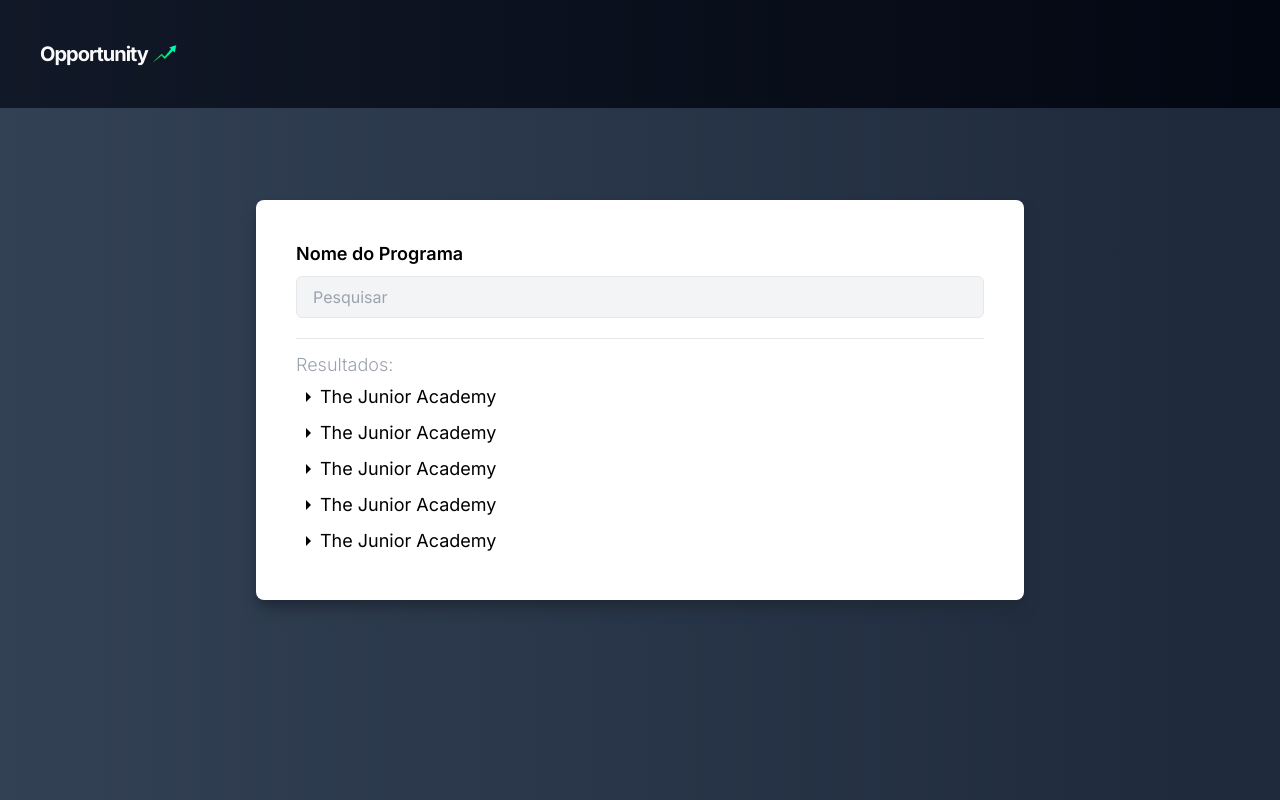
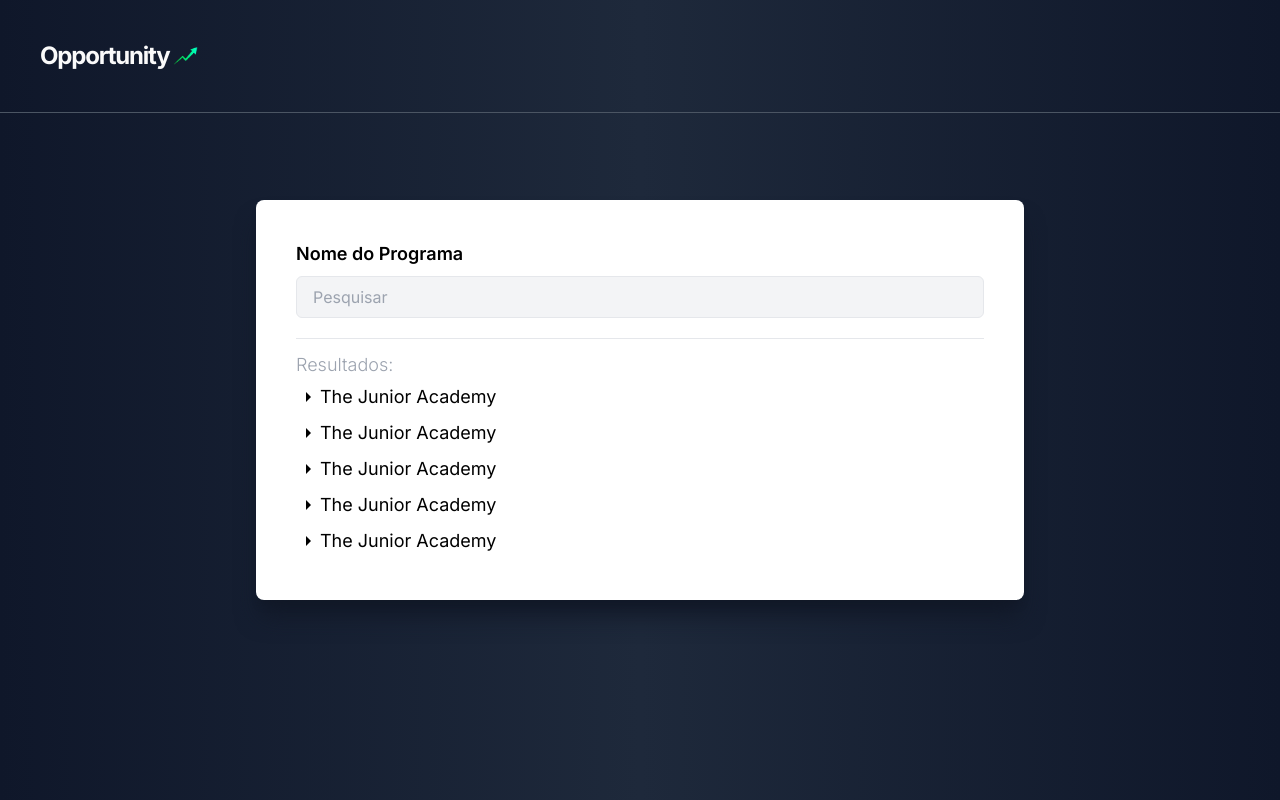
Before and after one commit to 0thigs/Opportunity, a Next.js app: page /main in a window 1280 px wide. Built offline with nearby package versions, Linux system fonts and the light colour scheme.

Commit message:
Update: Toggle Design Updated

```diff
--- a/src/app/components/item.jsx
+++ b/src/app/components/item.jsx
@@ -2,6 +2,8 @@
 import React, { useState } from 'react';
 import ArrowRightIcon from '@mui/icons-material/ArrowRight';
 import ArrowDropDownIcon from '@mui/icons-material/ArrowDropDown';
+import TransitEnterexitIcon from '@mui/icons-material/TransitEnterexit';
+import Link from 'next/link';
 
 export default function Item({ name, description, url}) {
 
@@ -18,16 +20,19 @@ export default function Item({ name, description, url}) {
                 </button>
             </div>
             {visible ?
-                <div className='bg-slate-400 w-2/4 min-w-max p-3 rounded-sm'>
+                <div className='bg-gradient-to-r from-slate-900 via-slate-800 to-slate-900 p-3 rounded-lg text-white'>
                     <p className='font-semibold'>
                         {name}
                     </p>
                     <p>
                         {description}
                     </p>
-                    <button>
-                        Ir para o site
-                    </button>
+                    <Link href="url">
+                        <p className='p-2 bg-green-400 rounded-lg flex justify-center items-center font-semibold text-white'>
+                            Ir para o site
+                            <TransitEnterexitIcon className="w-4"/>
+                        </p>
+                    </Link>
                 </div>
                 : null}
         </li>
--- a/src/app/main/page.jsx
+++ b/src/app/main/page.jsx
@@ -4,14 +4,14 @@ import Item from '../components/item'
 
 export default function Main() {
   return (
-    <div className="w-screen h-screen bg-slate-700 bg-gradient-to-l from-slate-800 flex flex-col justify-center items-center gap-20">
-      <header className="bg-gray-900 bg-gradient-to-l from-gray-950 w-full flex justify-start items-center p-10 absolute top-0 gap-1">
-        <h1 className="text-zinc-50 text-xl font-bold tracking-tighter">
+    <div className="w-screen h-screen bg-gradient-to-r from-slate-900 via-slate-800 to-slate-900 flex flex-col justify-center items-center gap-20">
+      <header className="from-slate-900 via-slate-800 to-slate-900 border-b-gray-600 border-b w-full flex justify-start items-center p-10 absolute top-0 gap-1">
+        <h1 className="text-zinc-50 text-2xl font-bold tracking-tighter">
           Opportunity
         </h1>
         <Image src={Logo} width={25} alt="Picture of the author" />
       </header>
-      <main className="bg-white rounded-lg p-10 w-3/5 h-3/6 min-w-[350px] shadow-lg shadow-gray-800 flex flex-col">
+      <main className="bg-white rounded-lg p-10 w-3/5 h-3/6 min-w-[350px] shadow-xl shadow-gray-900 flex flex-col">
         <div className="flex flex-col justify-center gap-2 border-b pb-5">
           <p className="text-lg font-semibold">
             Nome do Programa
@@ -23,13 +23,12 @@ export default function Main() {
             Resultados:
           </p>
           <ul className="flex flex-col gap-2">
-            <Item name="The Junior Academy" description={"Descrição"}/>
-            <Item name="The Junior Academy" description={"Descrição"}/>
-            <Item name="The Junior Academy" description={"Descrição"}/>
-            <Item name="The Junior Academy" description={"Descrição"}/>
-            <Item name="The Junior Academy" description={"Descrição"}/>
-            <Item name="The Junior Academy" description={"Descrição"}/>
-
+            <Item name="The Junior Academy" description={"The Junior Academy is a passionate community of problem solvers made up of talented students, STEM experts, and industry leaders from around the world. Junior Academy members are elite students and mentors who are dedicated to designing innovative solutions to society’s greatest challenges!"}/>
+            <Item name="The Junior Academy" description={"The Junior Academy is a passionate community of problem solvers made up of talented students, STEM experts, and industry leaders from around the world. Junior Academy members are elite students and mentors who are dedicated to designing innovative solutions to society’s greatest challenges!"}/>
+            <Item name="The Junior Academy" description={"The Junior Academy is a passionate community of problem solvers made up of talented students, STEM experts, and industry leaders from around the world. Junior Academy members are elite students and mentors who are dedicated to designing innovative solutions to society’s greatest challenges!"}/>
+            <Item name="The Junior Academy" description={"The Junior Academy is a passionate community of problem solvers made up of talented students, STEM experts, and industry leaders from around the world. Junior Academy members are elite students and mentors who are dedicated to designing innovative solutions to society’s greatest challenges!"}/>
+            <Item name="The Junior Academy" description={"The Junior Academy is a passionate community of problem solvers made up of talented students, STEM experts, and industry leaders from around the world. Junior Academy members are elite students and mentors who are dedicated to designing innovative solutions to society’s greatest challenges!"}/>
+            <Item name="The Junior Academy" description={"The Junior Academy is a passionate community of problem solvers made up of talented students, STEM experts, and industry leaders from around the world. Junior Academy members are elite students and mentors who are dedicated to designing innovative solutions to society’s greatest challenges!"}/>
           </ul>
         </section>
       </main>
--- a/src/app/page.jsx
+++ b/src/app/page.jsx
@@ -2,7 +2,7 @@ import Link from "next/link"
 
 export default function Home() {
   return (
-    <div className="w-screen h-screen bg-slate-700 flex flex-col justify-center items-center gap-20">
+    <div className="w-screen h-screen bg-gradient-to-r from-slate-900 via-slate-800 to-slate-900 flex flex-col justify-center items-center gap-20">
       <h1 className="font-bold text-7xl text-zinc-100">
         Opportunity
       </h1>
```
